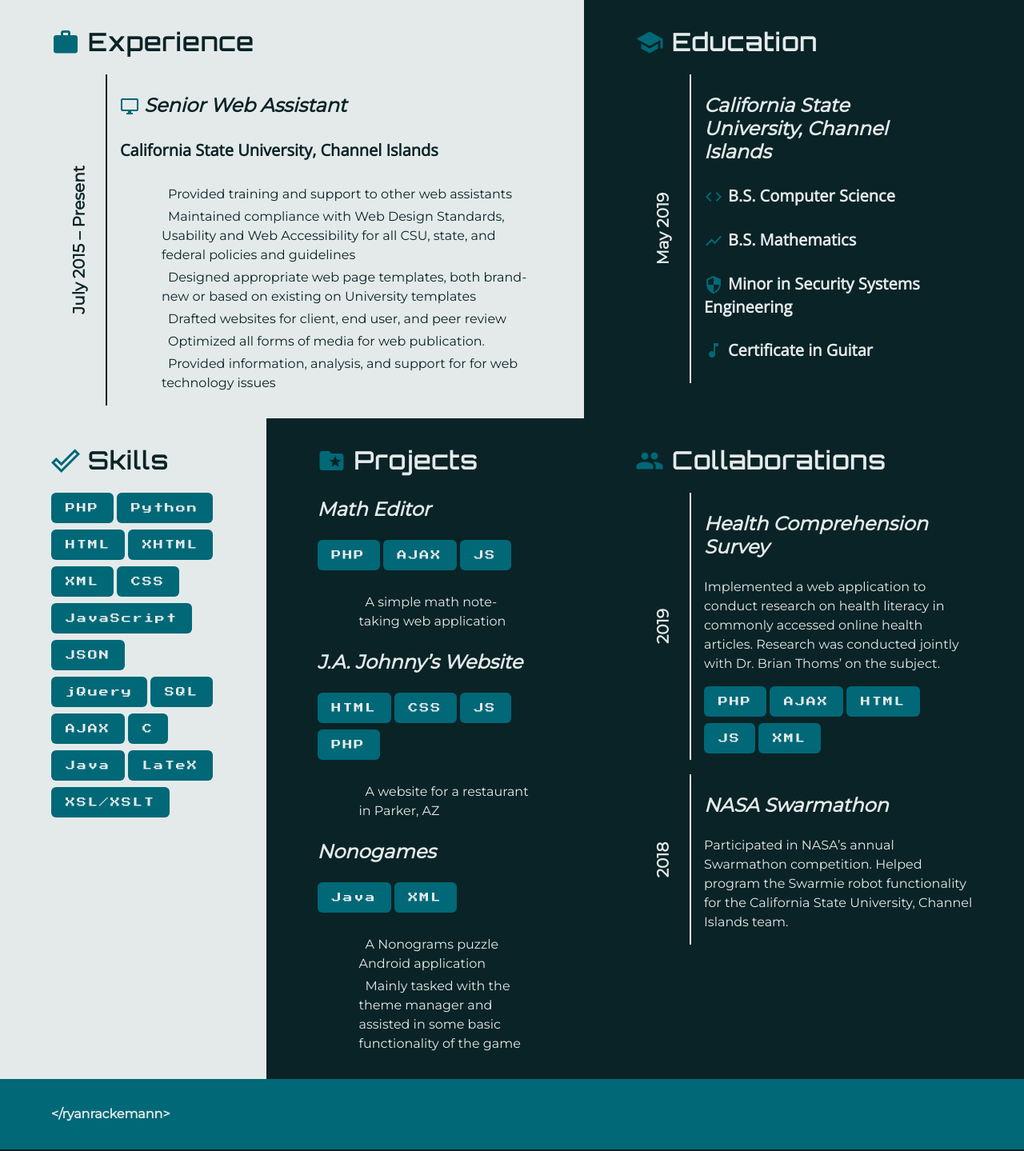
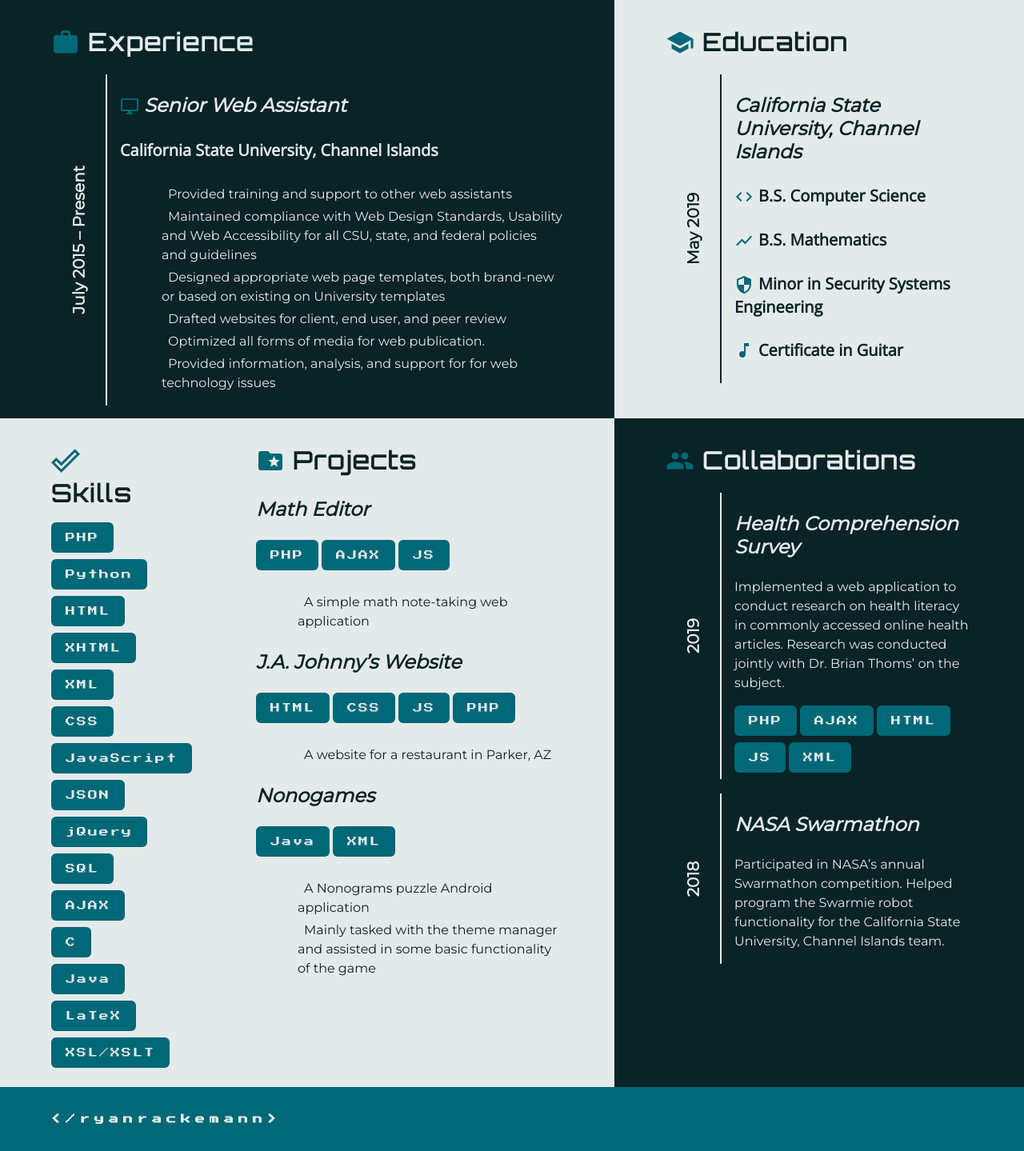
Before and after one commit to ryanrackemann/ryanrackemann.github.io, a PHP site: page / in a window 1280 px wide. Shown: the part 88-1527 px from the top of the page at 80% size. Run offline with PHP 8.4, Linux system fonts and the light colour scheme.

Commit message:
Updated with new css and icon

```diff
--- a/css/style.css
+++ b/css/style.css
@@ -1,13 +1,11 @@
 :root {
-     --dark: rgb(10,35,38);
+     --dark: #0a2326;
      --blue: #006877;
      --white: #e4eaea;
 }
-
 html, body {
      margin: 0;
 }
-
 h1, h2 {
      margin: 0
 }
@@ -36,20 +34,38 @@
      font-size: 16px;
      line-height: 24px;
 }
-
+footer * {
+     font-family: 'Press Start 2P', cursive;
+     font-size: 12px;
+     letter-spacing: 6px;
+}
 body {
-     height: 100%;
      background-color: var(--dark);
      color: var(--white);
 }
-
 header {
      border-bottom: 4px solid var(--blue);
-     width: 100%;
+     position: relative;
      top: 0;
      z-index: 1;
+     width: 100%;
+     display: inline-grid;
+     grid-template-areas: 'title' 'externals';
+     grid-template-columns: 1fr;
+     grid-template-rows: auto auto;
+     justify-content: center;
+     align-items: center;
+     text-align: center;
 }
-main > *, footer { padding: 16px 24px; }
+@supports (position: sticky) {
+     header {
+          position: -webkit-sticky;
+          position: sticky;
+     }
+}
+main > *, footer {
+     padding: 16px 24px;
+}
 .white {
      background-color: var(--white);
      color: var(--dark);
@@ -103,15 +119,6 @@
      font-size: 24px;
      margin-right: 6px;
      padding-bottom: 2px;
-}
-header {
-     display: inline-grid;
-     grid-template-areas: 'title' 'externals';
-     grid-template-columns: 1fr;
-     grid-template-rows: auto auto;
-     justify-content: center;
-     align-items: center;
-     text-align: center;
 }
 .title {
      padding: 16px 0;
@@ -183,19 +190,12 @@
 
 @media only screen and (min-width: 750px) {
      header {
-          position: relative;
           display: inline-grid;
           grid-template-areas: 'title externals';
           grid-template-columns: 1fr 85px;
           text-align: left;
           align-items: center;
           width: 100%;
-     }
-     @supports sticky {
-          header {
-               position: -webkit-sticky;
-               position: sticky;
-          }
      }
      .title { padding: 16px 0 16px 50px; }
      .externals {
@@ -239,7 +239,7 @@
      footer, main > * { padding: 16px 64px; }
      main {
           display: grid;
-          grid-template-columns: repeat(10, auto);
+          grid-template-columns: repeat(10, 10%);
           grid-template-rows: repeat(2, auto);
      }
      #Experience {
@@ -251,7 +251,7 @@
           grid-row: 1 / span 1;
      }
      #Skills {
-          grid-column: 1 / span 1;
+          grid-column: 1 / span 2;
           grid-row: 2 / span 1;
      }
      #Projects {
--- a/index.html
+++ b/index.html
@@ -3,6 +3,7 @@
      <head>
           <meta charset="utf-8">
           <meta name="viewport" content="width=device-width, initial-scale=1">
+          <link rel="shortcut icon" href="img/tab-icon.ico" type="image/x-icon" />
           <link rel="stylesheet" href="css/style.css">
           <link rel="stylesheet" href="https://use.fontawesome.com/releases/v5.7.2/css/all.css" integrity="sha384-fnmOCqbTlWIlj8LyTjo7mOUStjsKC4pOpQbqyi7RrhN7udi9RwhKkMHpvLbHG9Sr" crossorigin="anonymous">
           <link href="https://fonts.googleapis.com/icon?family=Material+Icons" rel="stylesheet">
@@ -19,12 +20,12 @@
                          <a target="_blank" href="https://github.com/ryanrackemann"><i class="fab fa-github"></i></a>
                     </div>
                     <div class="LinkedIn">
-                         <a target="_blank" href="https://www.linkedin.com/in/ryan-rackemann-8a9a49153" class="LinkedIn"><i class="fab fa-linkedin"></i></a>
+                         <a target="_blank" href="https://www.linkedin.com/in/ryan-rackemann" class="LinkedIn"><i class="fab fa-linkedin"></i></a>
                     </div>
                </div>
           </header>
           <main>
-               <div id="Education" class="dark">
+               <div id="Education" class="white">
                     <h2><i class="material-icons">school</i>Education</h2>
                     <div class="timeContentGrid">
                          <div class="timeWrap">
@@ -39,7 +40,7 @@
                          </div>
                     </div>
                </div>
-               <div id="Experience" class="white">
+               <div id="Experience" class="dark">
                     <h2><i class="material-icons">work</i>Experience</h2>
                     <div class="timeContentGrid">
                          <div class="timeWrap">
@@ -57,6 +58,26 @@
                                    <li>Provided information, analysis, and support for for web technology issues</li>
                               </ul>
                          </div>
+                    </div>
+               </div>
+               <div id="Skills" class="white">
+                    <h2><i class="material-icons">done_outline</i>Skills</h2>
+                    <div class="taglist">
+                         <div><p>PHP</p></div>
+                         <div><p>Python</p></div>
+                         <div><p>HTML</p></div>
+                         <div><p>XHTML</p></div>
+                         <div><p>XML</p></div>
+                         <div><p>CSS</p></div>
+                         <div><p>JavaScript</p></div>
+                         <div><p>JSON</p></div>
+                         <div><p>jQuery</p></div>
+                         <div><p>SQL</p></div>
+                         <div><p>AJAX</p></div>
+                         <div><p>C</p></div>
+                         <div><p>Java</p></div>
+                         <div><p>LaTeX</p></div>
+                         <div><p>XSL/XSLT</p></div>
                     </div>
                </div>
                <div id="Collaborations" class="dark">
@@ -88,27 +109,7 @@
                          </div>
                     </div>
                </div>
-               <div id="Skills" class="white">
-                    <h2><i class="material-icons">done_outline</i>Skills</h2>
-                    <div class="taglist">
-                         <div><p>PHP</p></div>
-                         <div><p>Python</p></div>
-                         <div><p>HTML</p></div>
-                         <div><p>XHTML</p></div>
-                         <div><p>XML</p></div>
-                         <div><p>CSS</p></div>
-                         <div><p>JavaScript</p></div>
-                         <div><p>JSON</p></div>
-                         <div><p>jQuery</p></div>
-                         <div><p>SQL</p></div>
-                         <div><p>AJAX</p></div>
-                         <div><p>C</p></div>
-                         <div><p>Java</p></div>
-                         <div><p>LaTeX</p></div>
-                         <div><p>XSL/XSLT</p></div>
-                    </div>
-               </div>
-               <div id="Projects" class="dark">
+               <div id="Projects" class="white">
                     <h2><i class="material-icons">folder_special</i>Projects</h2>
                     <h3>Math Editor</h3>
                     <div class="taglist">
```
Also changed, not shown: img/tab-icon.ico (added), 2 other files.
